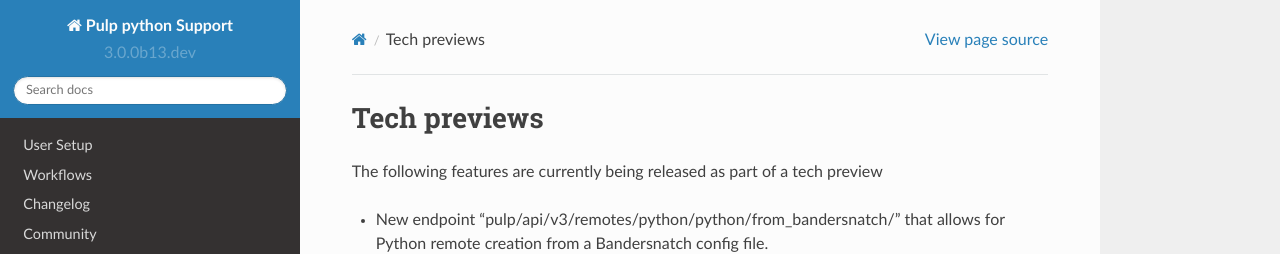
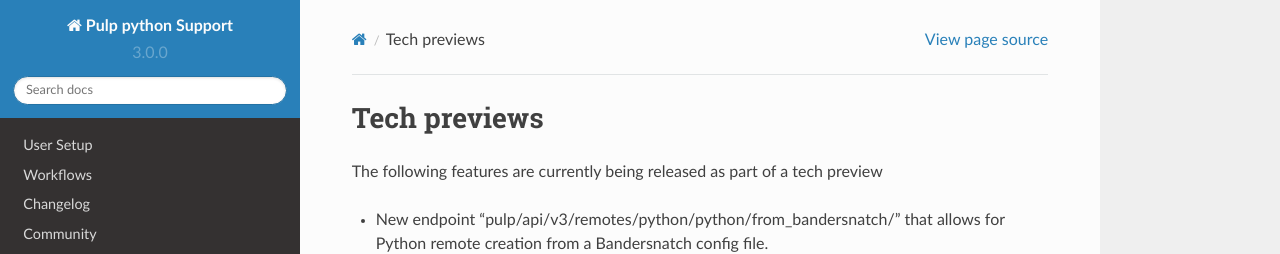
Before and after one commit to pulp/pulp_python, a Sphinx documentation site: the page built from docs/tech-preview.rst, in a window 1280 px wide. Shown: the top 254 px of the page. Built offline with Sphinx 7.4.7 and the Read the Docs theme 2.0.0, drawn with Linux system fonts in a browser that asks for light colours.

Commit message:
Release 3.0.0
Redmine Query: https://pulp.plan.io/issues?set_filter=1&status_id=*&issue_id=7864,7628
Redmine Milestone: https://pulp.plan.io/versions/61.json
[noissue]

```diff
--- a/docs/conf.py
+++ b/docs/conf.py
@@ -56,9 +56,9 @@
 # built documents.
 #
 # The short X.Y version.
-version = "3.0.0b13.dev"
+version = "3.0.0"
 # The full version, including alpha/beta/rc tags.
-release = "3.0.0b13.dev"
+release = "3.0.0"
 
 # The language for content autogenerated by Sphinx. Refer to documentation
 # for a list of supported languages.
--- a/requirements.txt
+++ b/requirements.txt
@@ -1,4 +1,4 @@
-pulpcore>=3.7
+pulpcore>=3.9,<3.11
 pkginfo
 packaging
 bandersnatch==4.4.0
--- a/setup.py
+++ b/setup.py
@@ -10,7 +10,7 @@
 
 setup(
     name="pulp-python",
-    version="3.0.0b13.dev",
+    version="3.0.0",
     description="pulp-python plugin for the Pulp Project",
     long_description=long_description,
     license="GPLv2+",
```
Also changed, not shown: .bumpversion.cfg, 1 other file.
